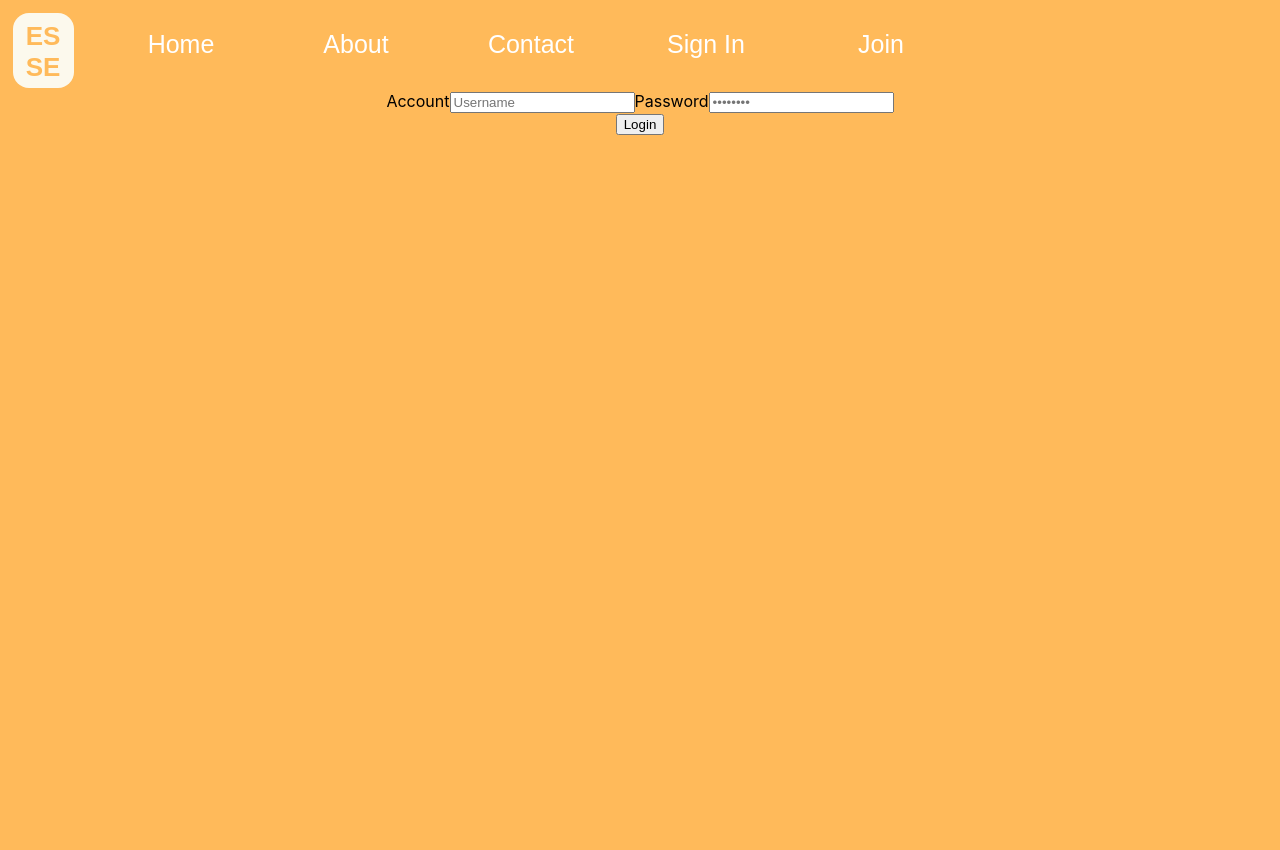
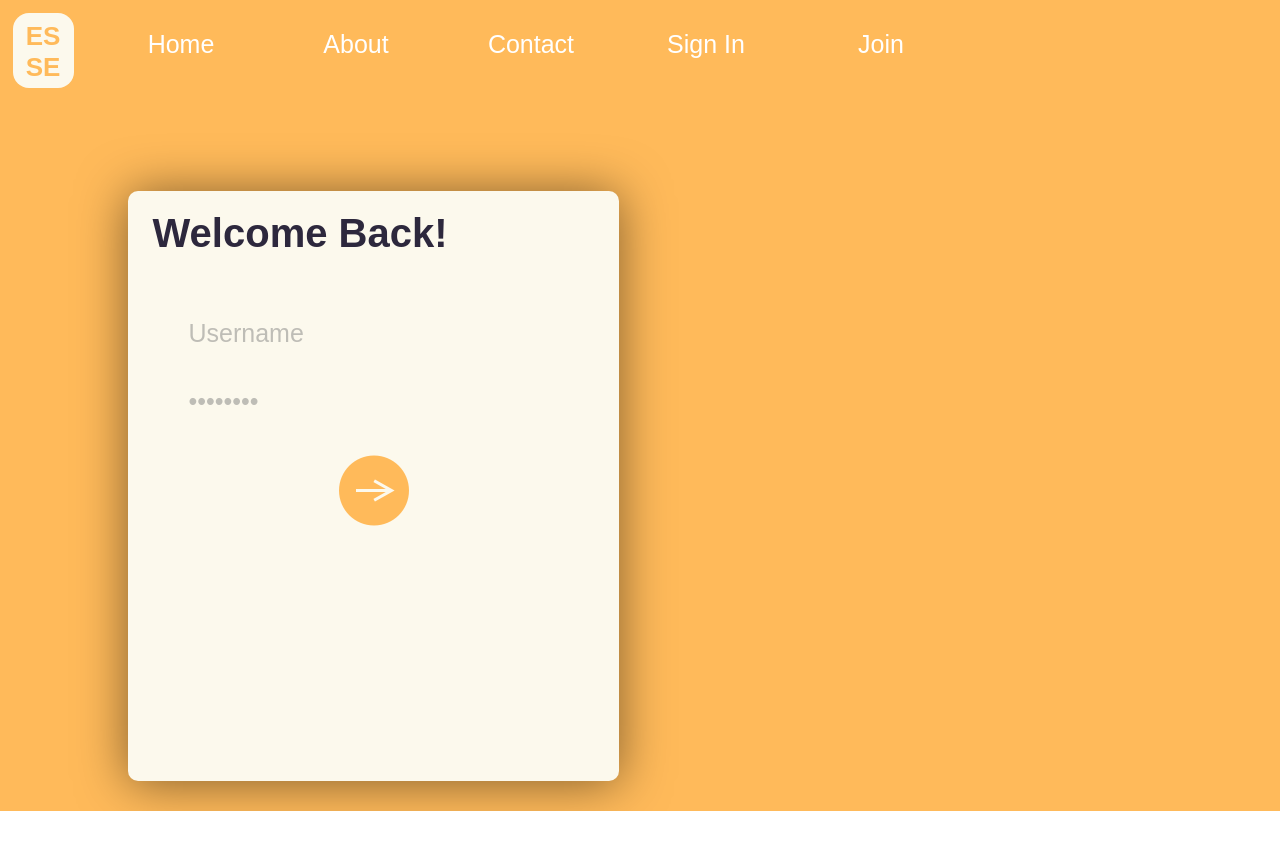
Before and after one commit to lambda-essentialism/build-essentialism-FE, a React (Create React App) app in the folder essentialism/: page / in a window 1280 px wide. Shown: the top 850 px of the page. After the commit the page ends 811 px from the top, so only its background shows below. Built offline with nearby package versions, Linux system fonts and the light colour scheme.

Commit message:
design changes,app.css

```diff
--- a/essentialism/src/App.css
+++ b/essentialism/src/App.css
@@ -155,6 +155,64 @@ nav{
   cursor: pointer;
 }
 
+.regarrow2{
+  cursor: pointer;
+  /*border:solid blue;*/
+  margin-top:20px;
+}
+
+
+.welcome-back {
+	height: 88px;
+	width: 295px;
+	color: #2D283D;
+	font-family: Arial;
+	font-size: 40px;
+	font-weight: bold;
+  line-height: 45px;
+  padding-top:20px;
+  margin-left:5%;
+}
+
+
+.login-form {
+	height: 570px;
+	width: 491px;
+	border-radius: 10px;
+	background-color: #FCF9ED;
+  box-shadow: 0 2px 50px 0 rgba(0,0,0,0.5);
+ /* border:solid red;*/
+  margin-left:10%;
+  margin-top:100px;
+  padding-bottom:20px;
+
+}
+
+.login-input1{
+ /* border:solid pink;*/
+  display:flex;
+  flex-direction: column;
+}
+
+.login-input{
+  height: 28px;
+	width: 370px;
+  opacity: 0.45;
+  border-bottom:2px solid #2E2F38;
+	color: #2E2F38;
+	font-family: Arial;
+	font-size: 25px;
+  line-height: 29px;
+  /*border:solid red;*/
+  padding:20px 20px 20px 20px;
+  background-color: transparent;
+  border: 0px solid;
+  /*height: 20px;*/
+ /* width: 160px;*/
+  color: #CCC;
+  margin:auto;
+}
+
 /*.value{
  border:solid red;
 }*/
@@ -169,7 +227,7 @@ nav{
 }
 
 .essentialapp{
-  border:solid red;
+ /* border:solid red;*/
   padding:10px 10px 10px 10px;
   display:flex;
   flex-direction: column;
@@ -178,3 +236,8 @@ nav{
   margin:auto;
   height:2000px;
 }
+
+
+.current-projects{
+  color:white;
+}
--- a/essentialism/src/App.js
+++ b/essentialism/src/App.js
@@ -3,7 +3,7 @@ import { BrowserRouter as Router,Route,Link } from "react-router-dom";
 import './App.css';
 //import Values from './components/values';
 import Login from './components/login';
-//import PrivateRoute from './components/privateroute'
+import PrivateRoute from './components/privateroute'
 import ValuesList from './components/valueslist';
 import RegisterPage from './components/registration';
 //import Toggle from './components/toggle'
@@ -25,7 +25,7 @@ function App() {
     <div className='login-page'> <Route exact path='/' component={Login}/></div>
     <div className='registration-page'><Route  path='/registration' component={RegisterPage}/></div>
 
-    <Route exact path='/values' component={ValuesList}/>
+    <PrivateRoute exact path='/values' component={ValuesList}/>
 
 
 
--- a/essentialism/src/actions/index.js
+++ b/essentialism/src/actions/index.js
@@ -3,6 +3,8 @@ import axios from 'axios'
 
 export const LOGIN_START = 'LOGIN_START';
 export const LOGIN_SUCCESS = 'LOGIN_SUCCESS';
+
+const API = 'https://lambda-essentialism-backend.herokuapp.com';
 
 export const login = creds => dispatch => {
   dispatch({ type: LOGIN_START });
--- a/essentialism/src/components/login.js
+++ b/essentialism/src/components/login.js
@@ -1,6 +1,8 @@
 import React from 'react';
-import Loader from 'react-loader-spinner';
+//import Loader from 'react-loader-spinner';
 import { connect } from 'react-redux';
+import '../App.css'
+import Register from './nextarrow1.png'
 
 import { login } from '../actions';
 
@@ -31,33 +33,29 @@ class Login extends React.Component {
   render() {
     return (
       <div className="login-form">
+        <h1 className='welcome-back'>Welcome Back!</h1>
         <form className="form" onSubmit={this.login}>
-          <label for="username">Account</label>
-          <input
+          <label for="username"></label>
+         <div className='login-input1'> <input className='login-input'
             type="text"
             name="username"
             placeholder="Username"
             value={this.state.credentials.username}
             onChange={this.handleChange}
           />
-          <label for="password">Password</label>
-          <input
+          <label for="password"></label>
+          <input className='login-input'
             type="password"
             name="password"
             placeholder="••••••••"
             value={this.state.credentials.password}
             onChange={this.handleChange}
-          />
+          /></div>
           <div className="flex-spacer" />
           {this.props.error && <p className="error">{this.props.error}</p>}
 
-          <button>
-            {this.props.loggingIn ? (
-              <Loader type="ThreeDots" color="#1f2a38" height="12" width="26" />
-            ) : (
-              'Login'
-            )}
-          </button>
+
+          <img alt ='arrow' src={Register} onClick={this.login} className='regarrow2'></img>
         </form>
       </div>
     );
@@ -73,3 +71,12 @@ export default connect(
   mapStateToProps,
   { login }
 )(Login);
+
+
+/*<button>
+{this.props.loggingIn ? (
+  <Loader type="ThreeDots" color="#1f2a38" height="12" width="26" />
+) : (
+  'Login'
+)}
+</button>*/
--- a/essentialism/src/components/registration.js
+++ b/essentialism/src/components/registration.js
@@ -2,7 +2,7 @@ import React from 'react';
 import { Link } from 'react-router-dom';
 //import { connect } from 'react-redux';
 import '../App.css';
-import axios from 'axios'
+//import axios from 'axios'
 import Register from './nextarrow1.png';
 import {login} from '../actions/index'
 
--- a/essentialism/src/components/todo.js
+++ b/essentialism/src/components/todo.js
@@ -49,7 +49,7 @@ class Todo extends React.Component {
     return (
       <div className="Projects">
         <div className="projects-header">
-          <h1>Current Projects</h1>
+          <h1 className='current-projects'>Current Projects</h1>
           <TodoForm addItem={this.addItem} />
         </div>
         <TodoList
```
